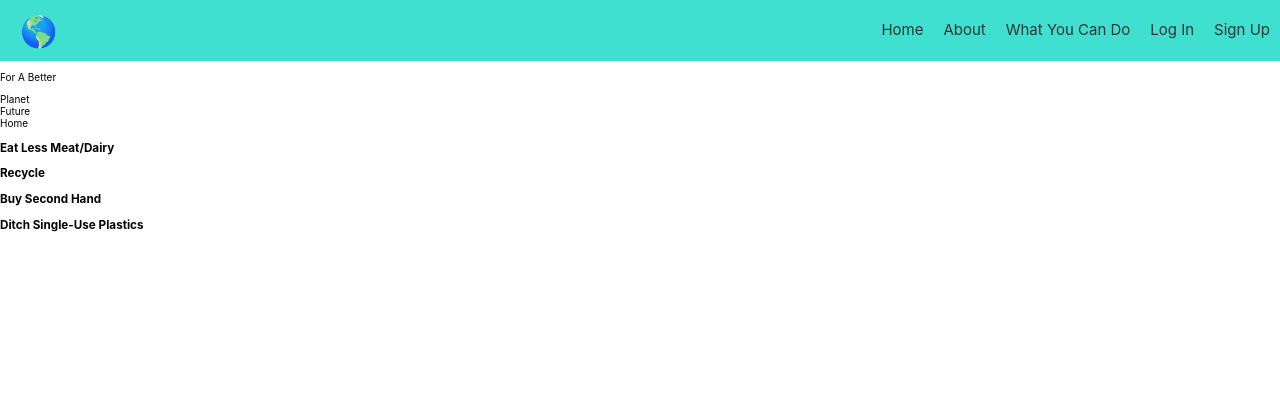
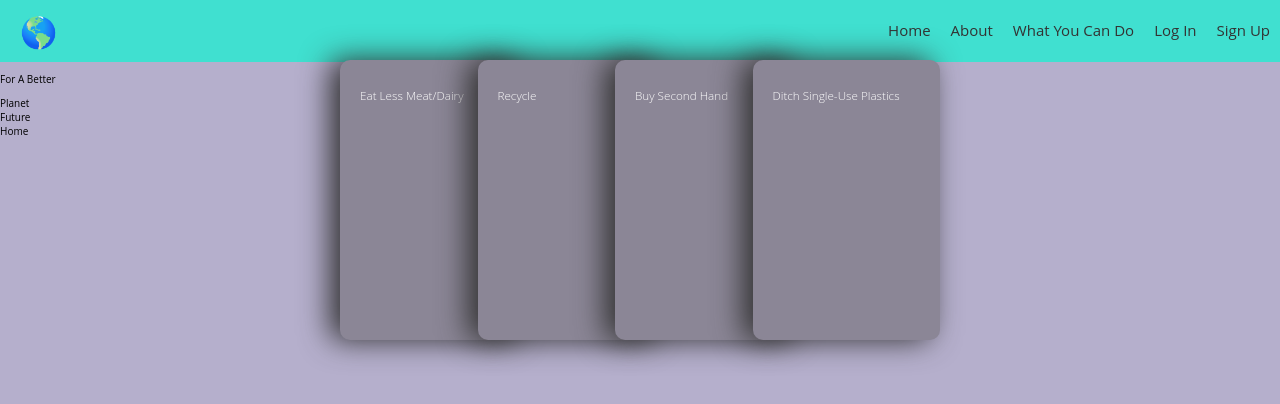
Before and after one commit to TamaraHerrington/EcoWhat, a React (Create React App) app in the folder client/my-app/: page /youhelp in a window 1280 px wide. Shown: the top 404 px of the page. Built offline with nearby package versions, Linux system fonts and the light colour scheme.

Commit message:
Add Environment data B

```diff
--- a/client/my-app/src/App.css
+++ b/client/my-app/src/App.css
@@ -158,3 +158,60 @@ nav {
 .profile-header {
   text-align: center;
 }
+
+
+/* || ========================= Cards -Youhelp ========================= || */
+body {
+  background-color: #b5afcc;
+  font-family: 'Open Sans', sans-serif;
+}
+
+.container {
+  position: absolute;
+  height: 300px;
+  width: 600px;
+  top: 60px;
+  left: calc(50% - 300px);
+  display: flex;
+}
+
+.card {
+  display: flex;
+  height: 280px;
+  width: 200px;
+  background-color: #8b8696;
+  border-radius: 10px;
+  box-shadow: -1rem 0 3rem rgb(49, 49, 49);
+/*   margin-left: -50px; */
+  transition: 0.4s ease-out;
+  position: relative;
+  left: 0px;
+}
+
+.card:not(:first-child) {
+    margin-left: -50px;
+}
+
+.card:hover {
+  transform: translateY(-20px);
+  transition: 0.4s ease-out;
+}
+
+.card:hover ~ .card {
+  position: relative;
+  left: 50px;
+  transition: 0.4s ease-out;
+}
+
+.title {
+  color: white;
+  font-weight: 300;
+  position: absolute;
+  left: 20px;
+  top: 15px;
+}
+
+.card:hover .stroke {
+  stroke-dashoffset: 100;
+  transition: 0.6s ease-out;
+}
```
Also changed, not shown: 1 other file (tests, documents, lock files or other folders).
